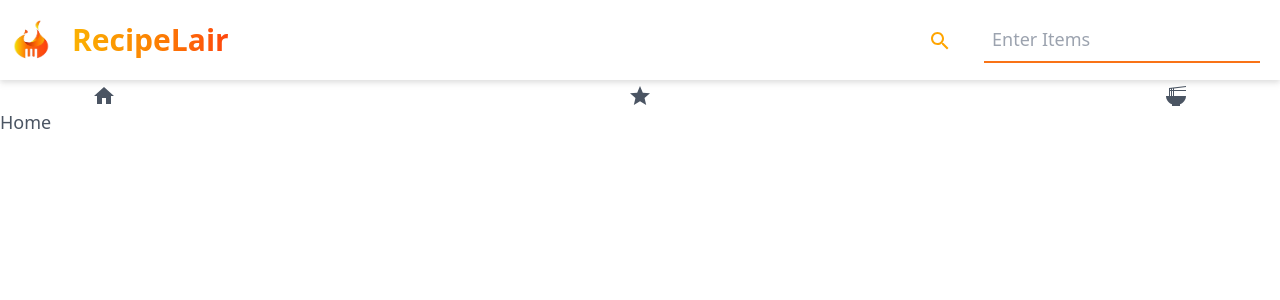
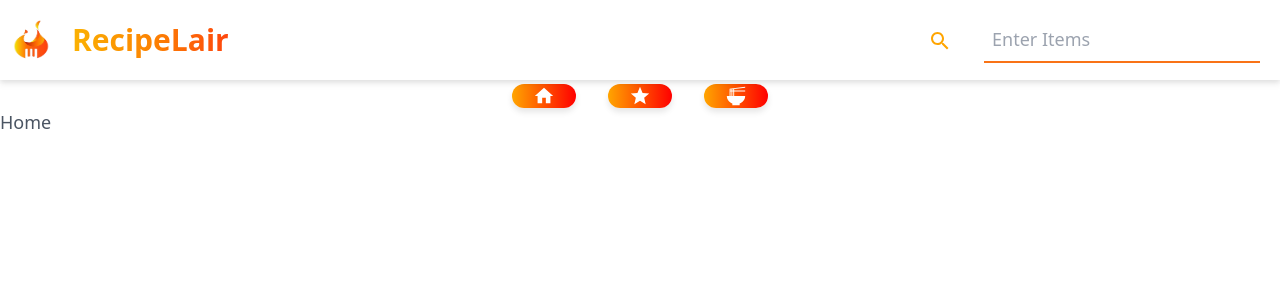
Before and after one commit to reauctioned/Recipe_25-App, a React (Vite) app in the folder recipe-app/: page / in a window 1280 px wide. Shown: the top 300 px of the page. Built offline with nearby package versions, Linux system fonts and the light colour scheme.

Commit message:
style: nav icons

```diff
--- a/recipe-app/src/components/navbar.jsx
+++ b/recipe-app/src/components/navbar.jsx
@@ -1,26 +1,26 @@
-import SearchIcon from '@mui/icons-material/Search';
-import HomeIcon from '@mui/icons-material/Home';
-import GradeIcon from '@mui/icons-material/Grade';
-import RamenDiningIcon from '@mui/icons-material/RamenDining';
-import { NavLink } from 'react-router-dom';
+import SearchIcon from "@mui/icons-material/Search";
+import HomeIcon from "@mui/icons-material/Home";
+import GradeIcon from "@mui/icons-material/Grade";
+import RamenDiningIcon from "@mui/icons-material/RamenDining";
+import { NavLink } from "react-router-dom";
 console.log(SearchIcon);
-
-
 
 export default function NavBar() {
   return (
     <div>
-
       <nav className="flex  top-0  w-[100%]  justify-between items-center py-4 bg-white drop-shadow-md  flex-col lg:flex-row gap-5 lg:gap-0">
         <div className="flex items-center gap-4">
-
-        <img src="/public/logo.png" alt="logo" className="w-12 h-12 p-1 ml-2" />
+          <img
+            src="/public/logo.png"
+            alt="logo"
+            className="w-12 h-12 p-1 ml-2"
+          />
           <h1 className="font-bold text-3xl mr-7 bg-gradient-to-r from-[#fbb202] via-[#fc8402] to-[#fe460d] bg-clip-text text-transparent">
             RecipeLair
           </h1>
         </div>
-      <form >
-        <SearchIcon sx={{ color: 'orange' }} />
+        <form>
+          <SearchIcon sx={{ color: "orange" }} />
           <input
             type="text"
             name="search"
@@ -29,16 +29,73 @@ export default function NavBar() {
           />
         </form>
       </nav>
-      <form >
-        <ul className='flex gap-[40%] items-center justify-center'>
+      <form>
+        <ul className="flex gap-8 items-center justify-center">
           <li>
-            <NavLink to={'/'} className=''>{<HomeIcon/>}</NavLink>
+            <NavLink to={"/"} className="">
+              {
+                <HomeIcon
+                  sx={{
+                    background: "linear-gradient(to right, orange, red)",
+                    borderRadius: "20rem",
+                    padding: "1px",
+                    color: "white",
+                    width: "4rem",
+                    boxShadow: "0 4px 6px rgba(0, 0, 0, 0.1)",
+                    transition: 'transform 0.3s ease, background 0.3s ease',
+                    '&:hover':{
+                      transform: 'scale(1.1)',
+                      background: 'linear-gradient(to right, red, red)',
+
+                    }
+                  }}
+                />
+              }
+            </NavLink>
           </li>
           <li>
-            <NavLink to={'/favorite'} className=''>{<GradeIcon/>}</NavLink>
+            <NavLink to={"/favorite"} className="">
+              {
+                <GradeIcon
+                  sx={{
+                    background: "linear-gradient(to right, orange, red)",
+                    borderRadius: "20rem",
+                    padding: "1px",
+                    color: "white",
+                    width: "4rem",
+                    boxShadow: "0 4px 6px rgba(0, 0, 0, 0.1)",
+                    transition: 'transform 0.3s ease, background 0.3s ease',
+                    '&:hover':{
+                      transform: 'scale(1.1)',
+                      background: 'linear-gradient(to right, red, red)',
+
+                    }
+                  }}
+                />
+              }
+            </NavLink>
           </li>
           <li>
-            <NavLink to={'/'} className=''>{<RamenDiningIcon/>}</NavLink>
+            <NavLink to={"/"} className="">
+              {
+                <RamenDiningIcon
+                  sx={{
+                    background: "linear-gradient(to right, orange, red)",
+                    borderRadius: "20rem",
+                    padding: "1px",
+                    color: "white",
+                    width: "4rem",
+                    boxShadow: "0 4px 6px rgba(0, 0, 0, 0.1)",
+                    transition: 'transform 0.3s ease, background 0.3s ease',
+                    '&:hover':{
+                      transform: 'scale(1.1)',
+                      background: 'linear-gradient(to right, red, red)',
+
+                    }
+                  }}
+                />
+              }
+            </NavLink>
           </li>
         </ul>
       </form>
```
Lines whose indentation alone changed are shown as unchanged.
